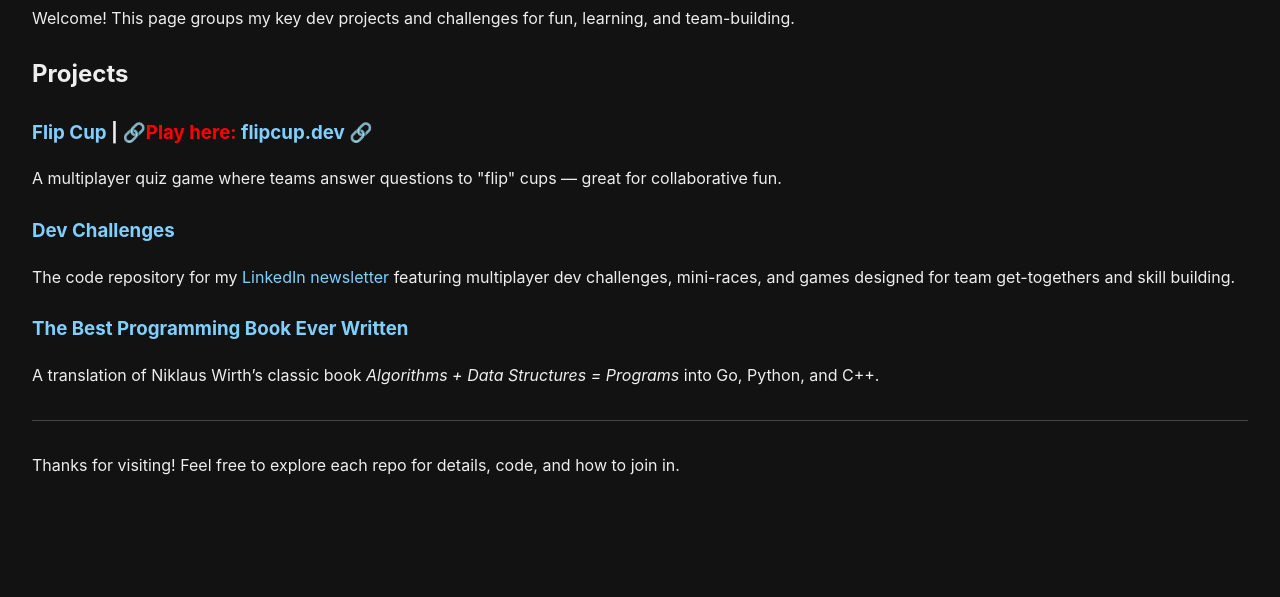
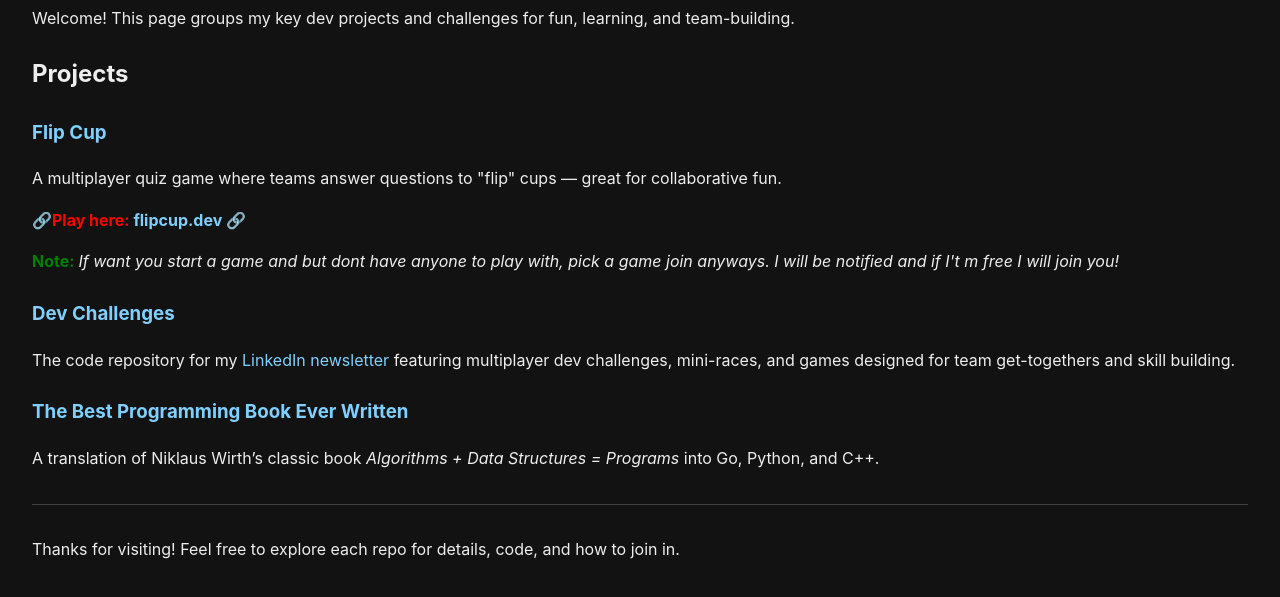
Before and after one commit to richvigorito/dev-games, a plain HTML site: page docs/index.html in a window 1280 px wide. Shown: the part 99-696 px from the top of the page. Drawn offline with Linux system fonts and the light colour scheme.

Commit message:
this format is bettert

```diff
--- a/docs/index.html
+++ b/docs/index.html
@@ -53,9 +53,12 @@
 <h2>Projects</h2>
 
 <h3>
-  <a href="https://github.com/richvigorito/flip-cup" target="_blank" rel="noopener noreferrer">Flip Cup</a> | <b style="color:red"> 🔗Play here: <a href="https://flipcup.fly.dev" target="_blank" rel="noopener noreferrer">flipcup.dev</a>  🔗</b>
+  <a href="https://github.com/richvigorito/flip-cup" target="_blank" rel="noopener noreferrer">Flip Cup</a>
 </h3>
 <p>A multiplayer quiz game where teams answer questions to "flip" cups — great for collaborative fun.</p>
+<p><b style="color:red"> 🔗Play here: <a href="https://flipcup.fly.dev" target="_blank" rel="noopener noreferrer">flipcup.dev</a>  🔗</b></p
+<p><b style="color:green">Note: </b><em>If want you start a game and but dont have anyone to play with, pick a game join anyways. I will be notified and if I't m free I will join you!</em></p>
+
 
 
 <h3><a href="https://github.com/richvigorito/dev-challenges" target="_blank" rel="noopener noreferrer">Dev Challenges</a></h3>
```
